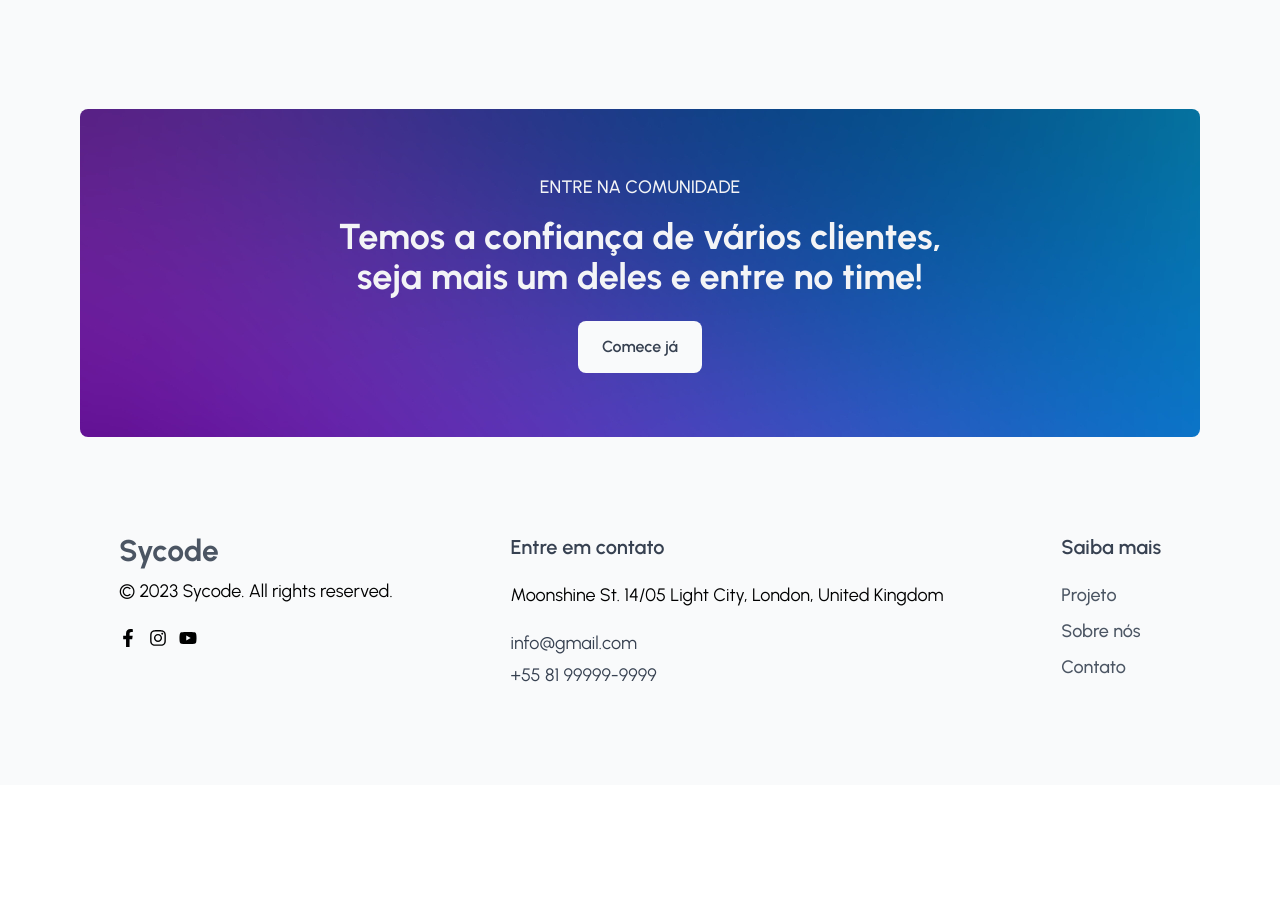
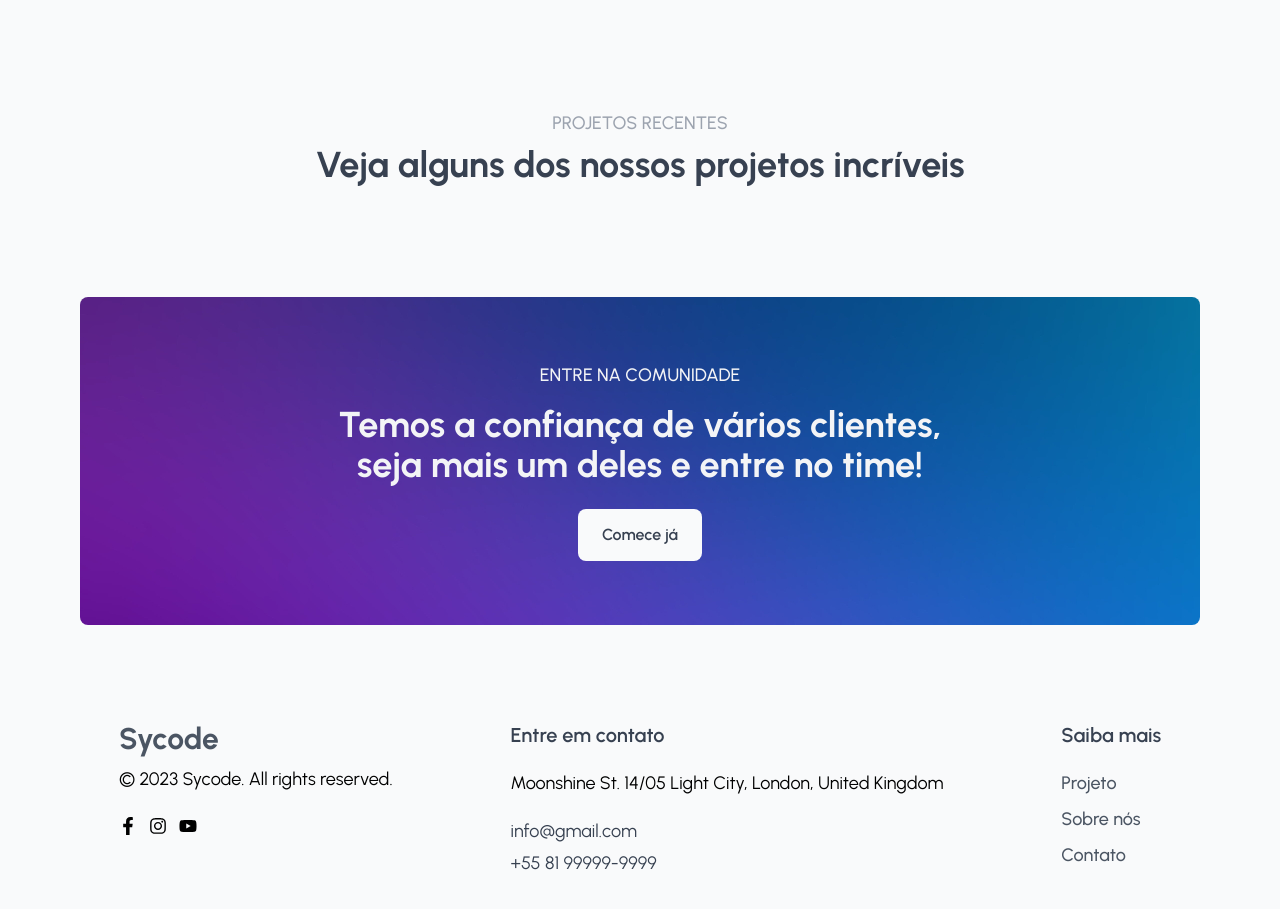
Before and after one commit to sycode-tech/sycode-site, a Next.js app: page / in a window 1280 px wide. Shown: the part 1231-2140 px from the top of the page. Before the commit the page ends 2016 px from the top, so only its background shows below. Built offline with nearby package versions, Linux system fonts and the light colour scheme.

Commit message:
create Projects section

```diff
--- a/src/app/page.tsx
+++ b/src/app/page.tsx
@@ -1,7 +1,7 @@
 import { Footer } from "@/components/Footer";
 import { Header } from "@/components/Header";
 
-import { Community, Hero, Ideas } from "../sections";
+import { Community, Hero, Ideas, Projects } from "../sections";
 
 export default function Home() {
   return (
@@ -10,6 +10,7 @@ export default function Home() {
       <main className="bg-gray-50">
         <Hero />
         <Ideas />
+        <Projects />
         <Community />
       </main>
       <Footer />
--- /dev/null
+++ b/src/components/CardProject.tsx
@@ -0,0 +1,7 @@
+export const CardProject = () => {
+  return (
+    <div>
+      <div></div>
+    </div>
+  );
+};
--- a/src/sections/Hero.tsx
+++ b/src/sections/Hero.tsx
@@ -2,7 +2,8 @@ import { Button } from "@/components/Button";
 
 export const Hero = () => {
   return (
-    <section className="w-full h-[calc(100vh-3.5rem)] bg-hero bg-cover bg-center text-gray-50 centralize gap-y-10">
+    <section className="w-full h-[calc(100vh-3.5rem)] bg-hero bg-cover bg-center ">
+      <div className="h-full text-gray-50 centralize gap-y-10">
         <h1 className="-mt-10 font-semibold text-4xl text-center w-full max-w-md md:max-w-lg md:text-5xl lg:max-w-3xl lg:text-6xl">
           Simplificamos a vida com nossas soluções
         </h1>
@@ -20,6 +21,7 @@ export const Hero = () => {
               d="M0,0V60H1440V0A5771,5771,0,0,1,0,0Z"></path>
           </svg>
         </div>
+      </div>
     </section>
   );
 };
--- a/src/sections/Projects.tsx
+++ b/src/sections/Projects.tsx
@@ -0,0 +1,15 @@
+import { Title } from "@/components/Title";
+
+export const Projects = () => {
+  return (
+    <section className="max-w-7xl mx-auto pb-28">
+      <div className="">
+        <Title
+          subtitle="Projetos recentes"
+          title="Veja alguns dos nossos projetos incríveis"
+        />
+        <div></div>
+      </div>
+    </section>
+  );
+};
--- a/src/sections/index.ts
+++ b/src/sections/index.ts
@@ -1,4 +1,5 @@
 export { Community } from "./Community";
 export { Hero } from "./Hero";
 export { Ideas } from "./Ideas";
+export { Projects } from "./Projects";
 // eslint-disable-next-line prettier/prettier
--- a/tailwind.config.js
+++ b/tailwind.config.js
@@ -12,6 +12,9 @@ module.exports = {
       screens: {
         xl: "1200px",
         "2xl": "1400px"
+      },
+      maxWidth: {
+        "7xl": "90rem"
       }
     }
   },
```
Also changed, not shown: src/sections/Community.tsx (line endings or trailing spaces), src/sections/Ideas/index.tsx (line endings or trailing spaces). Lines whose indentation alone changed are shown as unchanged.
